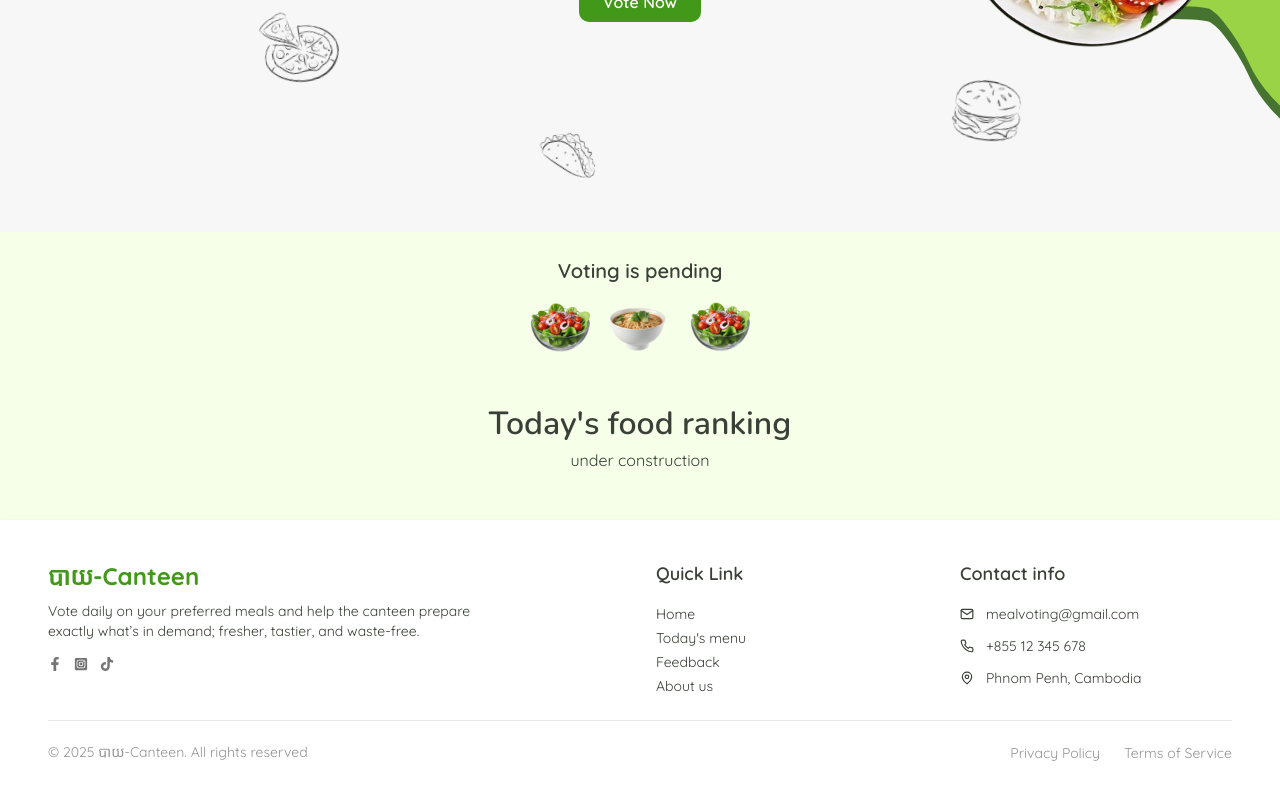
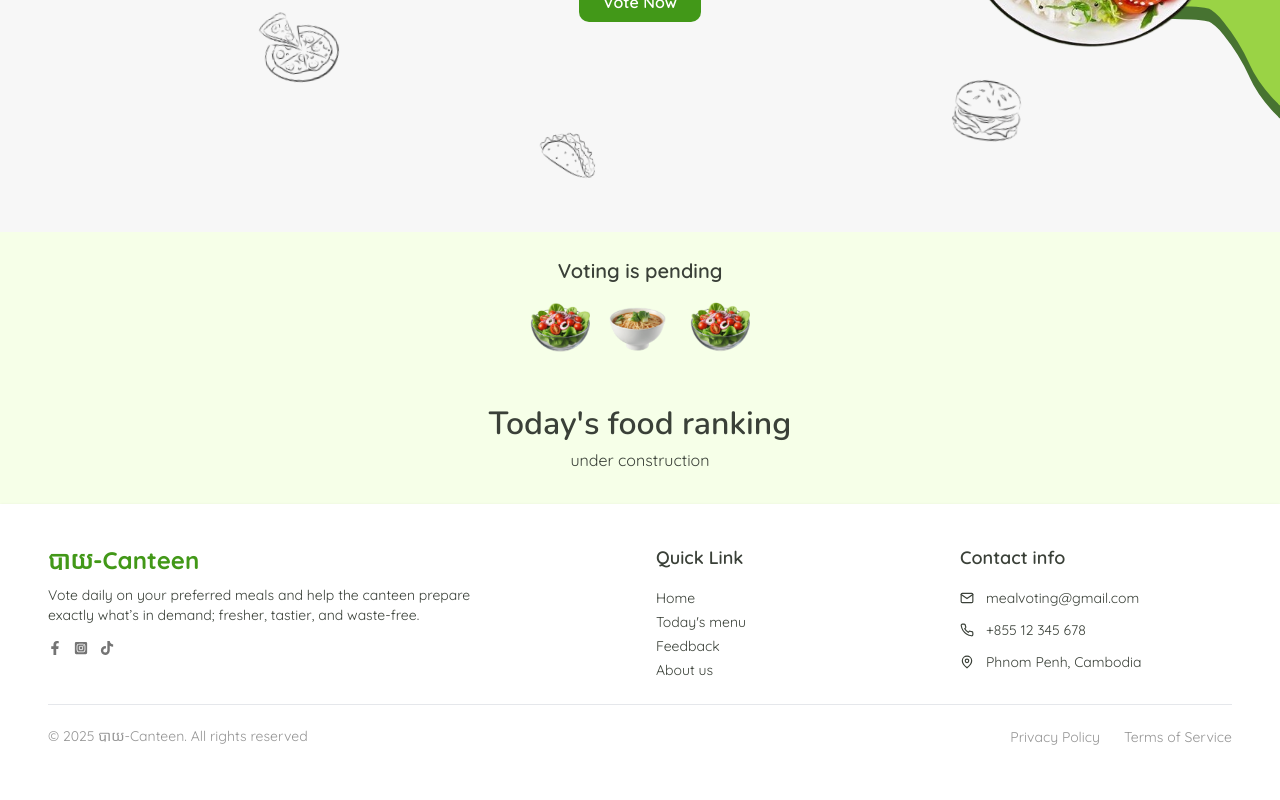
Before and after one commit to rscbpch/meal-voting-system-frontend, a React (Vite) app: page / in a window 1280 px wide. Shown: the part 542-1342 px from the top of the page. Built offline with nearby package versions, Linux system fonts and the light colour scheme; no server answers; a web font is replaced by a local one.

Commit message:
fix space

```diff
--- a/src/pages/Homepage.tsx
+++ b/src/pages/Homepage.tsx
@@ -185,7 +185,7 @@ const Homepage = () => {
                             )}
                         </div>
                     </div>
-                    <div className="flex flex-col justify-center pb-12">
+                    <div className="flex flex-col justify-center pb-8">
                         <p className="title-font font-semibold text-[32px] text-center">Today's food ranking</p>
                         <p className="text-center">under construction</p>
                     </div>
```
